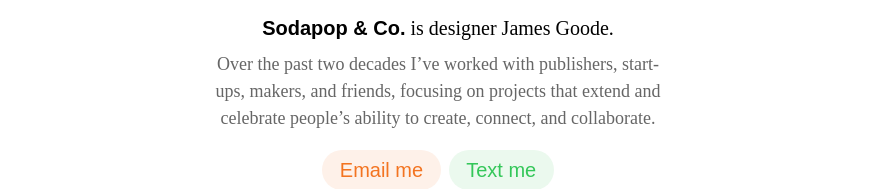
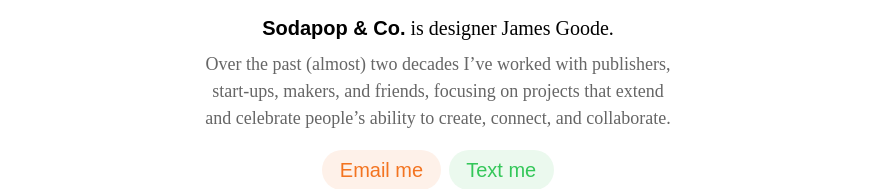
Before and after one commit to sodapopandco/sodapop, an Eleventy site: page source/index.html in a window 1280 px wide. Shown: the part 163-352 px from the top of the page, without its empty margins (202-1075 px from the left). Built offline with nearby package versions, Linux system fonts and the light colour scheme; Eleventy itself is replaced by a stand-in of ours; files that its build step writes are made by us from their sources.

Commit message:
Add "(almost)"

```diff
--- a/source/_includes/header.html
+++ b/source/_includes/header.html
@@ -11,7 +11,7 @@
   </h1>
 
   <p class="about-text">
-    Over the past two decades I’ve worked with publishers, start-ups,
+    Over the past (almost) two decades I’ve worked with publishers, start-ups,
     makers, and friends, focusing on projects that extend and celebrate people’s
     ability to create, connect, and collaborate.
   </p>
```
